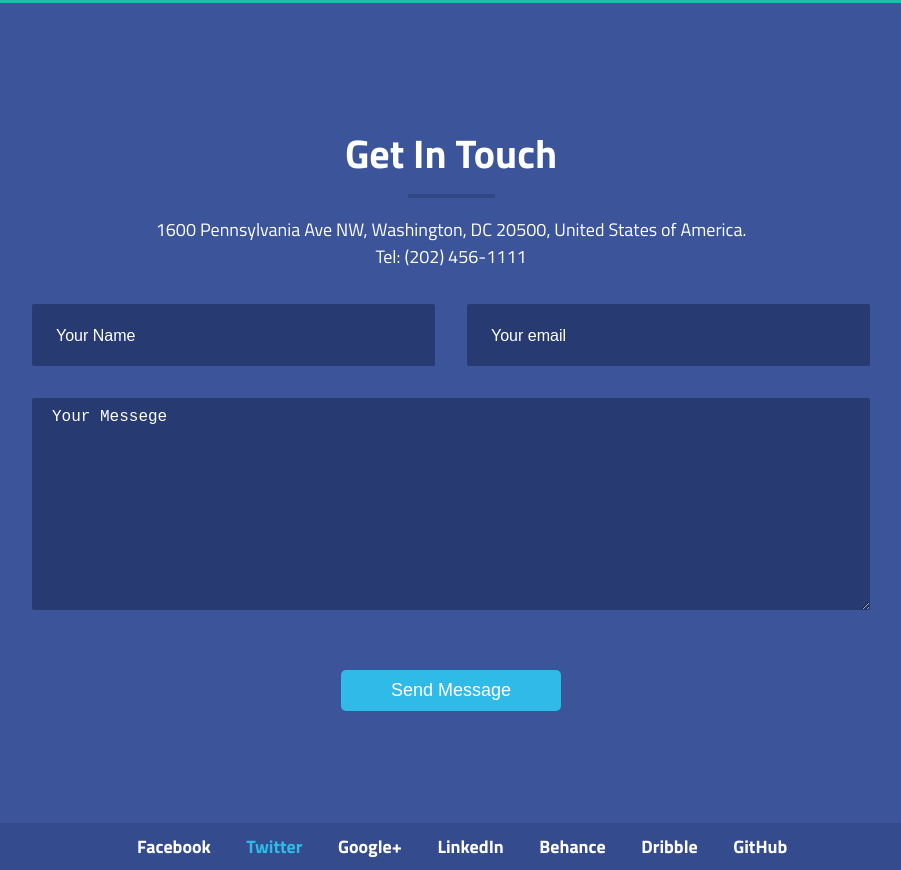
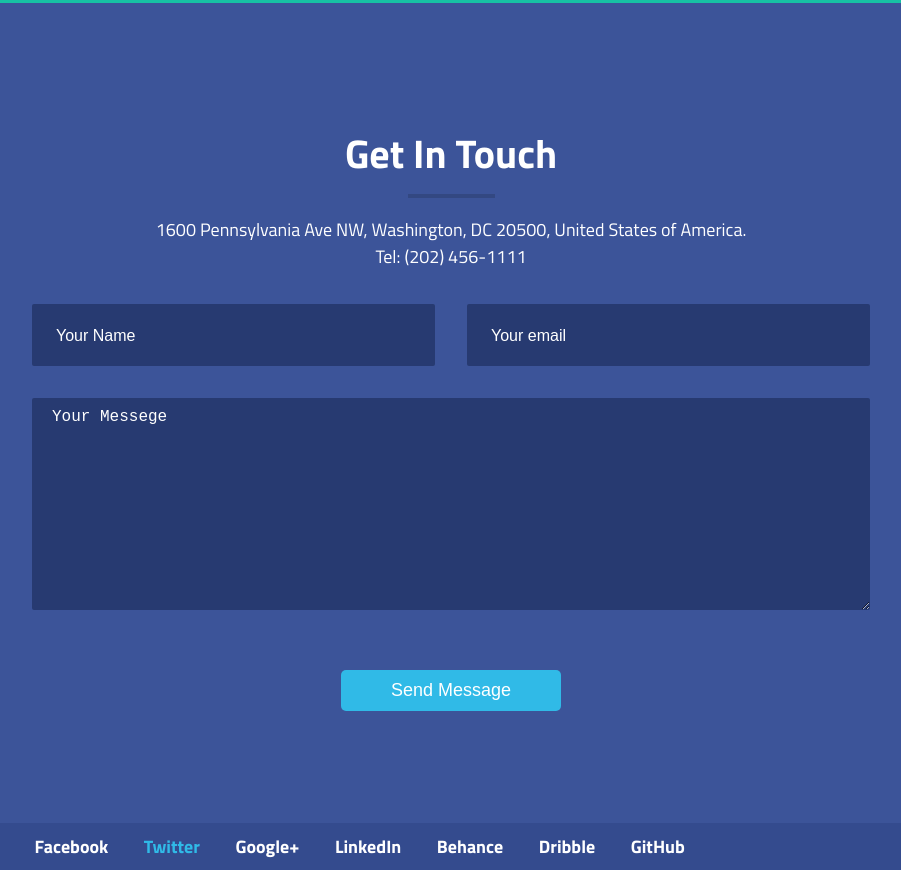
Before and after one commit to alitonia/2nd_html, a plain HTML site: page index.html in a window 1280 px wide. Shown: the part 1337-2207 px from the top of the page, without its empty margins (189-1090 px from the left). Drawn offline with Linux system fonts and the light colour scheme.

Commit message:
Update ver_01.css

```diff
--- a/css/ver_01.css
+++ b/css/ver_01.css
@@ -224,15 +224,15 @@
             }
 
             .footer-link {
-                margin-left: 20px;
+
                 max-width: 945px;
-                margin-left: 13%;
+                margin-left: auto;
                 margin-right: auto;
             }
 
             .footer-link ul {
                 margin: 0;
-                padding: 50px auto auto 40px;
+                padding: 30px auto auto 30px;
             }
 
             .footer-link ul li {
```
